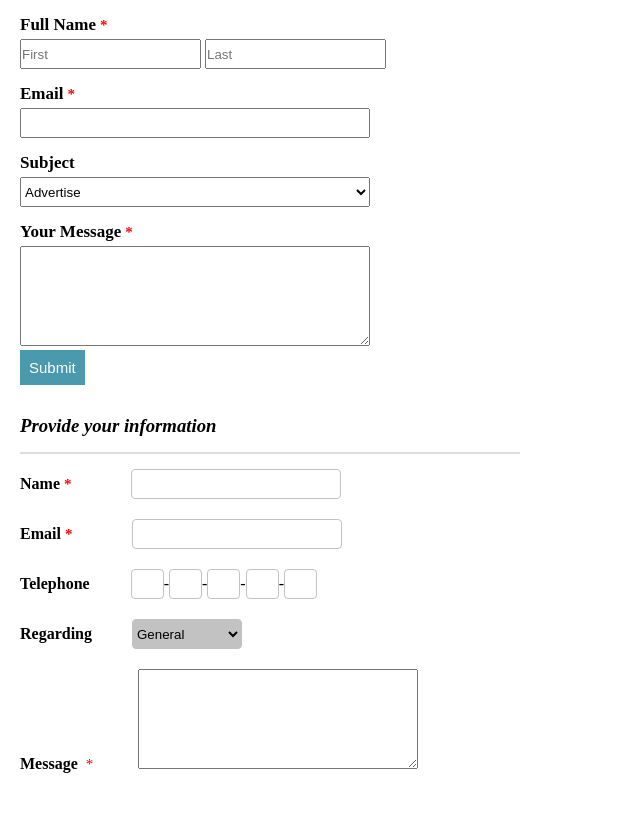
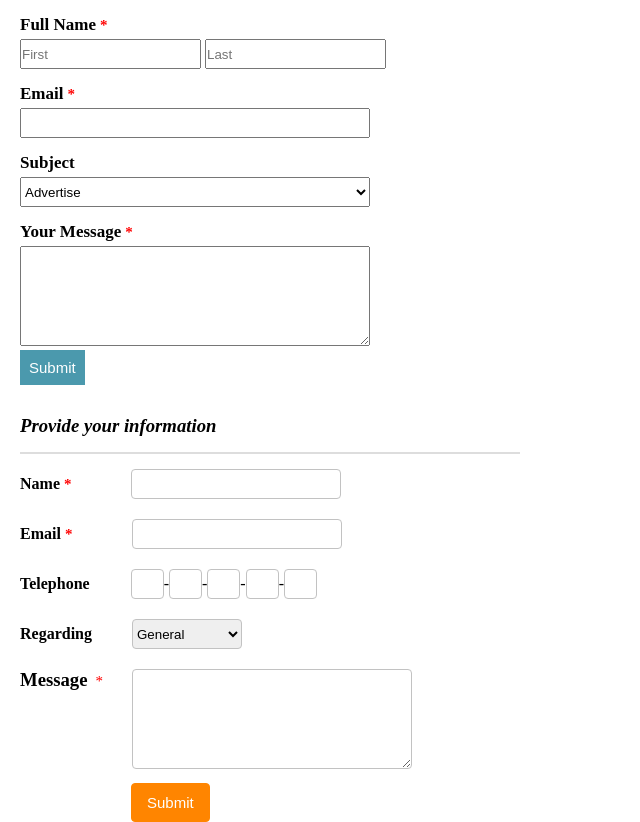
Before and after one commit to vniati/exo_form, a plain HTML site: page index.html in a window 1280 px wide. Shown: the whole page, without its empty margins (0-640 px from the left). Before the commit the page ends 800 px from the top, so only its background shows below. Drawn offline with Linux system fonts and the light colour scheme.

Commit message:
modif index + style

```diff
--- a/index.html
+++ b/index.html
@@ -49,10 +49,17 @@
           </select>
         </div>
         <div class="entre">
-          <label class="totmess" for="tomess">Message</label>
-            <span class="redstar2">*</span>
-            <textarea class="textarea2"></textarea>
+           <h3 class="mess2">Message</h3>
+             <span class="redstar2">*</span>
+             <textarea class="textarea2"> </textarea>
         </div>
+        <input class="submit2" type="submit" name="valider" value="Submit">
+      </form>
+    </div>
+
+
+    <div class="thirdform">
+      <form id="form3">
       </form>
     </div>
   </body>
--- a/style.css
+++ b/style.css
@@ -126,7 +126,6 @@
 #form2 .selregard {
   width: 110px;
   height: 30px;
-  background-color: #c2c2c2;
   border: 1px solid #C2C2C2;
   border-radius: 4px;
 }
@@ -135,11 +134,34 @@
   color: red;
   margin-left: 4px;
   font-size: 15px;
-  padding-right: 41px;
+  padding-right: 25px;
+  padding-top: 4px;
+  vertical-align: top;
+  display: inline-block;
 }
 
 
 #form2 .textarea2 {
   width: 280px;
   height: 100px;
+  display: inline-block;
+  border: 1px solid #C2C2C2;
+  border-radius: 4px;
 }
+
+#form2 .mess2 {
+  display: inline-block;
+  vertical-align: top;
+}
+
+#form2 .submit2 {
+  text-decoration: none;
+  color: white;
+  font-size: 15px;
+  border: 1px solid #FF8500;
+  background-color: #FF8500;
+  padding: 10px 15px 10px 15px;
+  border-radius: 4px;
+  margin-left: 111px;
+  margin-top: 10px;
+}
```
